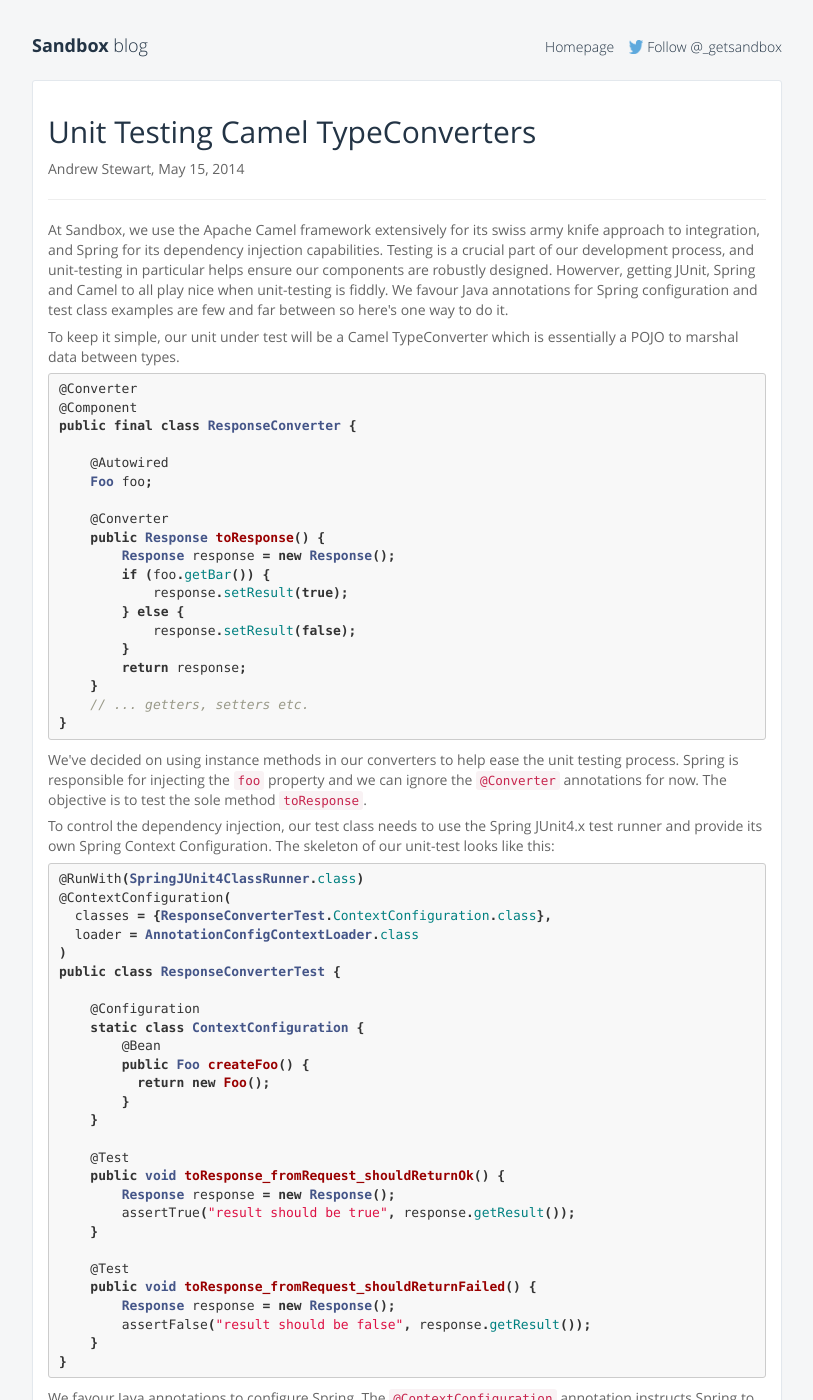
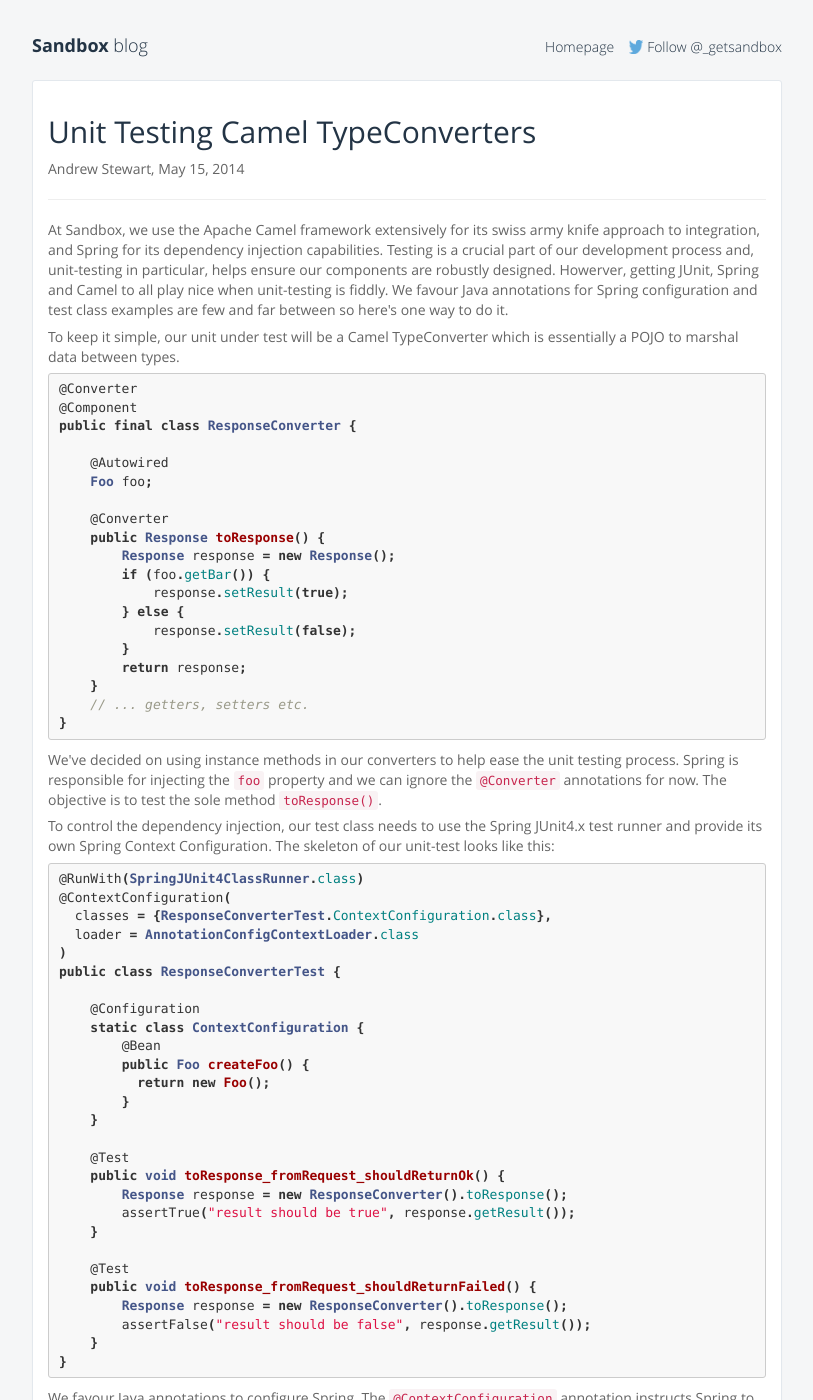
Before and after one commit to getsandbox/getsandbox.github.io, a Jekyll site: the page built from _posts/2014-05-14-unit-testing-with-spring.md, in a window 1280 px wide and 1400 px high. Shown: the whole window, without its empty margins (233-1046 px from the left). Built offline with Jekyll 4.4.1, drawn with Linux system fonts in a browser that asks for light colours; some of the changed text lies outside the part shown.

Commit message:
spelling fixes

```diff
--- a/_posts/2014-05-14-unit-testing-with-spring.md
+++ b/_posts/2014-05-14-unit-testing-with-spring.md
@@ -3,7 +3,7 @@
 heading: Unit Testing Camel TypeConverters
 author: ando
 ---
-At Sandbox, we use the Apache Camel framework extensively for its swiss army knife approach to integration, and Spring for its dependency injection capabilities. Testing is a crucial part of our development process, and unit-testing in particular helps ensure our components are robustly designed. Howerver, getting JUnit, Spring and Camel to all play nice when unit-testing is fiddly. We favour Java annotations for Spring configuration and test class examples are few and far between so here\'s one way to do it.
+At Sandbox, we use the Apache Camel framework extensively for its swiss army knife approach to integration, and Spring for its dependency injection capabilities. Testing is a crucial part of our development process and, unit-testing in particular, helps ensure our components are robustly designed. Howerver, getting JUnit, Spring and Camel to all play nice when unit-testing is fiddly. We favour Java annotations for Spring configuration and test class examples are few and far between so here\'s one way to do it.
 
 To keep it simple, our unit under test will be a Camel TypeConverter which is essentially a POJO to marshal data between types.
 
@@ -31,11 +31,9 @@
 {% endhighlight %}
 
 
-We\'ve decided on using instance methods in our converters to help ease the unit testing process. Spring is responsible for injecting the `foo` property and we can ignore the `@Converter` annotations for now. The objective is to test the sole method `toResponse`.
+We\'ve decided on using instance methods in our converters to help ease the unit testing process. Spring is responsible for injecting the `foo` property and we can ignore the `@Converter` annotations for now. The objective is to test the sole method `toResponse()`.
 
 To control the dependency injection, our test class needs to use the Spring JUnit4.x test runner and provide its own Spring Context Configuration. The skeleton of our unit-test looks like this:
-
-
 
 {% highlight java %}
 @RunWith(SpringJUnit4ClassRunner.class)
@@ -55,13 +53,13 @@
 
     @Test
     public void toResponse_fromRequest_shouldReturnOk() {
-        Response response = new Response();
+        Response response = new ResponseConverter().toResponse();
         assertTrue("result should be true", response.getResult());
     }
 
     @Test
     public void toResponse_fromRequest_shouldReturnFailed() {
-        Response response = new Response();
+        Response response = new ResponseConverter().toResponse();
         assertFalse("result should be false", response.getResult());
     }
 }
@@ -69,7 +67,7 @@
 
 We favour Java annotations to configure Spring. The `@ContextConfiguration` annotation instructs Spring to use our static class `ContextConfiguration` to instantiate a `Foo` instance for later injection into components.
 
-So we've loaded a Spring contexct but we haven't yet instructed Spring to scan for components. We could use `@ComponentScsan` but we prefer having more explicit control over the instantiation of our unit and ensure we have a new copy of it for each test. We can do this quickl by getting the `ApplicationContext` and use it to wire up a new copy of our unit before each test is run.
+So we\'ve loaded a Spring contexct but we haven't yet instructed Spring to scan for components. We could use `@ComponentScsan` but we prefer having explicit control over the instantiation of our unit ensuring a new instance is created for each test. We can do this quickly by getting the `ApplicationContext` and use it to wire up a new instance of `ResponseConverter` before each test is run.
 
 {% highlight java %}
 @RunWith(SpringJUnit4ClassRunner.class)
@@ -100,19 +98,19 @@
 
     @Test
     public void toResponse_fromRequest_shouldReturnOk() {
-        Response response = new Response();
+        Response response = responseConverter.toResponse();
         assertTrue("result should be true", response.getResult());
     }
 
     @Test
     public void toResponse_fromRequest_shouldReturnFailed() {
-        Response response = new Response();
+        Response response = responseConverter.toResponse();
         assertFalse("result should be false", response.getResult());
     }
 }
 {% endhighlight %}
 
-Almost there, only remaining task is to mock the `Foo` dependency. We use the excellent Mockito library to mock classes and their methods. Use Spring to wire the `Foo` component into our test class so we can mock its methods. What we discovered during testing is that we needed a new Spring context for each test otherwise mock behaviours we had set would carry over (and we wanted to avoid using `Mockito.reset(...)`). `@DirtiesContext` can be used at the class level or method level which will force a reload of the `ApplicationContext` after any such annotated method as well as after the entire class. Providing the `AFTER_EACH_TEST_MEHOD` forces it to reload after each test. Here's our completed test class.
+Almost there, only remaining task is to mock the `Foo` dependency so we can alter the behaviour to satisfy the second test. We use the excellent Mockito library to mock classes and their methods. Use Spring to wire the `Foo` component into our test class so we can mock its methods. What we discovered during testing is that we needed a new Spring context for each test otherwise mock behaviours we had set would carry over (and we wanted to avoid using `Mockito.reset(...)`). `@DirtiesContext` can be used at the class level or method level which will force a reload of the `ApplicationContext` after any such annotated method as well as after the entire class. Providing the `AFTER_EACH_TEST_MEHOD` forces it to reload after each test. Here's our completed test class.
 
 {% highlight java %}
 @RunWith(SpringJUnit4ClassRunner.class)
```
